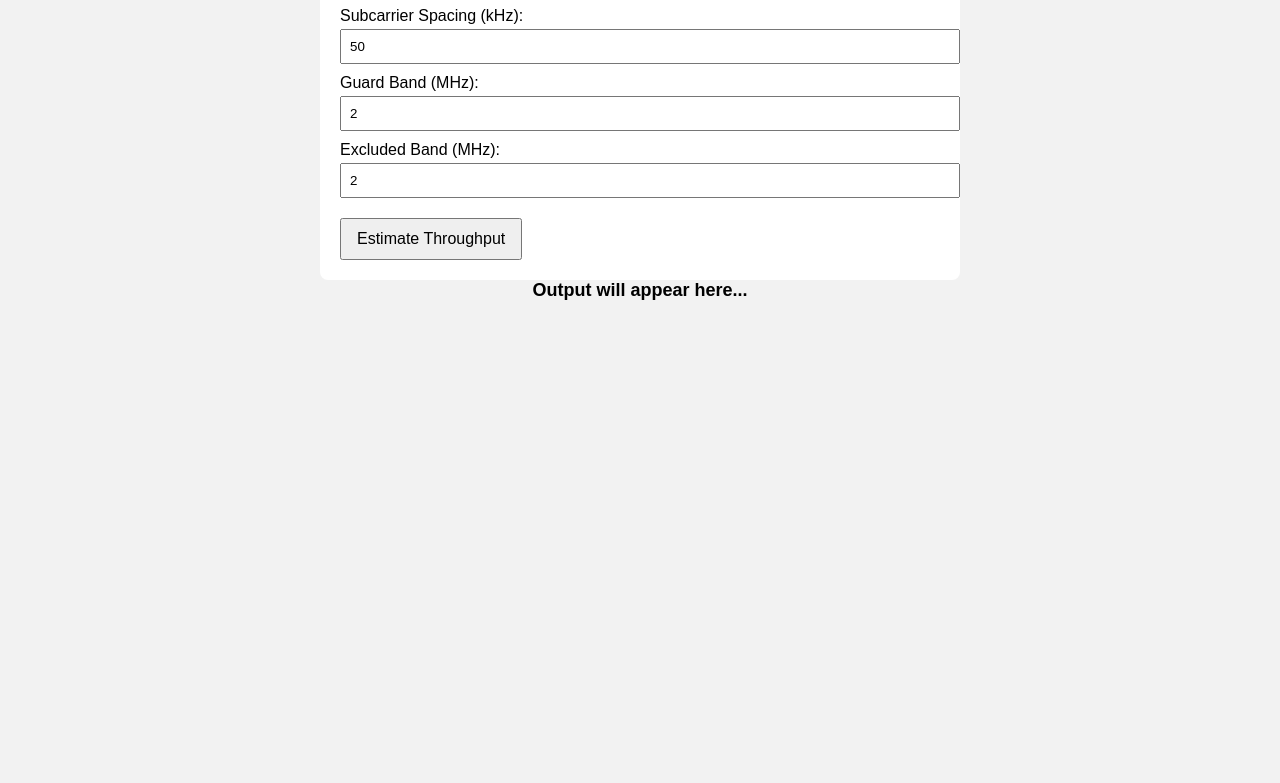
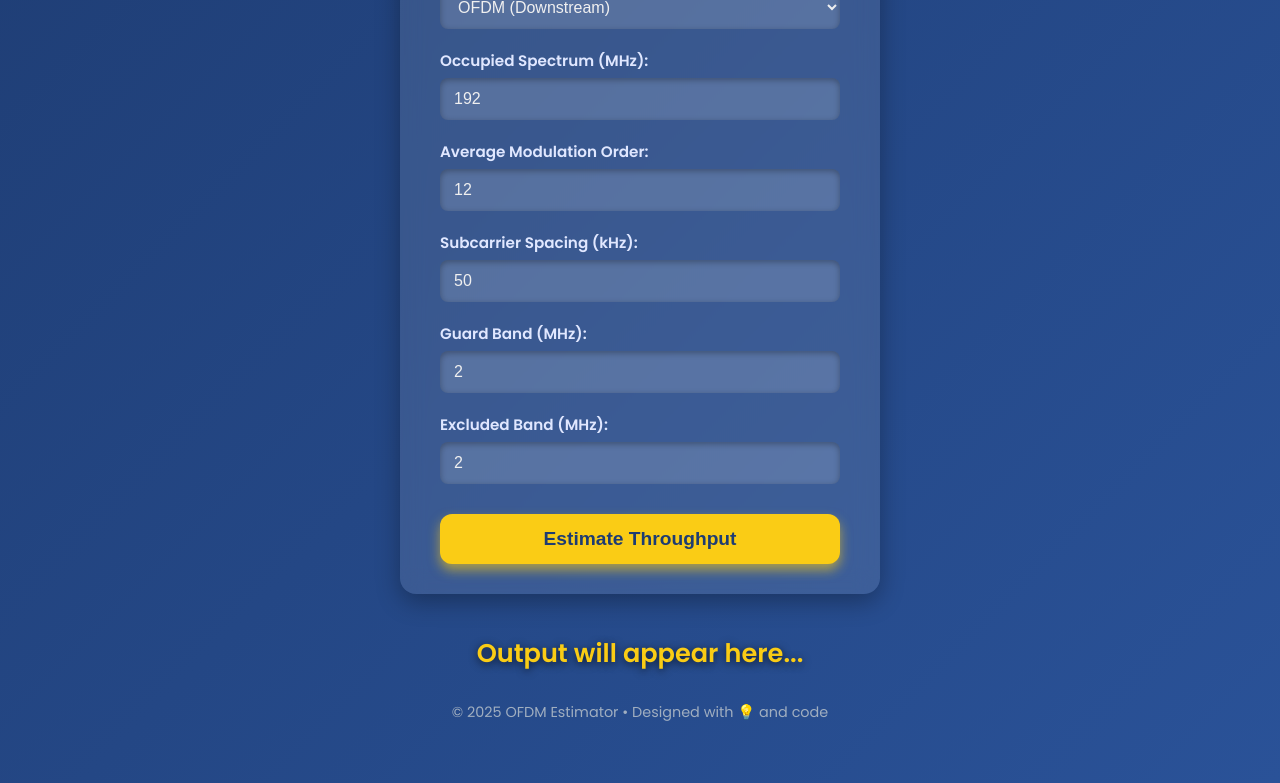
Before and after one commit to BradyVolpe/ofdmEstimator, a plain HTML site: page index.html in a window 1280 px wide. Shown: the part 332-1115 px from the top of the page. Before the commit the page ends 800 px from the top, so only its background shows below. Drawn offline with Linux system fonts and the light colour scheme.

Commit message:
changed port due to conflict and updated UI

```diff
--- a/index.html
+++ b/index.html
@@ -1,76 +1,173 @@
 <!DOCTYPE html>
 <html lang="en">
 <head>
-    <meta charset="UTF-8">
+    <meta charset="UTF-8" />
     <title>OFDM/OFDMA Throughput Estimator</title>
     <style>
+        @import url('https://fonts.googleapis.com/css2?family=Poppins:wght@400;600&display=swap');
+
+        * {
+            box-sizing: border-box;
+        }
+
         body {
-            font-family: Arial, sans-serif;
-            padding: 20px;
-            background-color: #f2f2f2;
+            font-family: 'Poppins', Arial, sans-serif;
+            background: linear-gradient(135deg, #1e3c72, #2a5298);
+            color: #f0f0f0;
+            margin: 0;
+            min-height: 100vh;
+            display: flex;
+            flex-direction: column;
+            align-items: center;
+            padding: 40px 20px;
         }
+
         h1 {
+            font-weight: 600;
+            font-size: 2.8rem;
+            margin-bottom: 10px;
+            text-shadow: 0 2px 6px rgba(0,0,0,0.5);
+        }
+
+        .subtitle {
+            font-weight: 400;
+            font-size: 1.1rem;
+            margin-bottom: 40px;
+            color: #cbd5e1;
             text-align: center;
+            max-width: 600px;
         }
+
         .form-section {
-            background: white;
-            padding: 20px;
+            background: rgba(255, 255, 255, 0.1);
+            backdrop-filter: blur(12px);
+            border-radius: 16px;
+            padding: 30px 40px;
+            max-width: 480px;
+            width: 100%;
+            box-shadow: 0 8px 24px rgba(0,0,0,0.3);
+            transition: transform 0.3s ease;
+        }
+
+        .form-section:hover {
+            transform: translateY(-6px);
+        }
+
+        label {
+            display: block;
+            margin-top: 20px;
+            font-weight: 600;
+            font-size: 0.95rem;
+            color: #e0e7ff;
+        }
+
+        select, input[type=number] {
+            width: 100%;
+            padding: 12px 14px;
+            margin-top: 6px;
             border-radius: 8px;
-            margin-bottom: 20px;
-            max-width: 600px;
-            margin: auto;
+            border: none;
+            font-size: 1rem;
+            font-weight: 500;
+            background: rgba(255,255,255,0.15);
+            color: #f0f0f0;
+            box-shadow: inset 0 2px 6px rgba(0,0,0,0.3);
+            transition: background 0.3s ease;
         }
-        .form-section label {
-            display: block;
-            margin-top: 10px;
+
+        select:focus, input[type=number]:focus {
+            outline: none;
+            background: rgba(255,255,255,0.3);
+            box-shadow: 0 0 8px #7f9cf5;
+            color: #fff;
         }
-        .form-section input, .form-section select {
+
+        button {
+            margin-top: 30px;
             width: 100%;
-            padding: 8px;
-            margin-top: 4px;
+            padding: 14px 0;
+            font-size: 1.2rem;
+            font-weight: 700;
+            color: #1e3c72;
+            background: #facc15;
+            border: none;
+            border-radius: 12px;
+            cursor: pointer;
+            box-shadow: 0 6px 12px rgba(250,204,21,0.6);
+            transition: background 0.3s ease, box-shadow 0.3s ease;
         }
-        .form-section button {
-            margin-top: 20px;
-            padding: 10px 15px;
-            font-size: 16px;
+
+        button:hover {
+            background: #eab308;
+            box-shadow: 0 8px 20px rgba(234,179,8,0.8);
         }
+
         .output {
+            margin-top: 40px;
+            font-weight: 700;
+            font-size: 1.6rem;
+            color: #facc15;
             text-align: center;
-            font-weight: bold;
-            font-size: 18px;
+            text-shadow: 0 2px 8px rgba(0,0,0,0.7);
+            min-height: 48px;
+            user-select: none;
+        }
+
+        footer {
+            margin-top: auto;
+            padding: 20px 0;
+            font-size: 0.9rem;
+            color: #a0aec0;
+            text-align: center;
+            user-select: none;
+        }
+
+        @media (max-width: 520px) {
+            .form-section {
+                padding: 25px 20px;
+            }
+            h1 {
+                font-size: 2rem;
+            }
+            button {
+                font-size: 1rem;
+            }
         }
     </style>
 </head>
 <body>
 
 <h1>OFDM / OFDMA Throughput Estimator</h1>
+<div class="subtitle">Quickly estimate your channel throughput with customizable parameters.</div>
 
-<div class="form-section">
+<div class="form-section" role="form" aria-label="Throughput Estimator Form">
     <label for="channelType">Channel Type:</label>
-    <select id="channelType">
+    <select id="channelType" aria-required="true">
         <option value="ofdm">OFDM (Downstream)</option>
         <option value="ofdma">OFDMA (Upstream)</option>
     </select>
 
     <label for="occupiedSpectrum">Occupied Spectrum (MHz):</label>
-    <input type="number" id="occupiedSpectrum" value="192">
+    <input type="number" id="occupiedSpectrum" value="192" min="1" aria-required="true" />
 
     <label for="avgModOrder">Average Modulation Order:</label>
-    <input type="number" id="avgModOrder" value="12">
+    <input type="number" id="avgModOrder" value="12" min="1" aria-required="true" />
 
     <label for="subcarrierSpacing">Subcarrier Spacing (kHz):</label>
-    <input type="number" id="subcarrierSpacing" value="50">
+    <input type="number" id="subcarrierSpacing" value="50" min="1" aria-required="true" />
 
     <label for="guardBand">Guard Band (MHz):</label>
-    <input type="number" id="guardBand" value="2">
+    <input type="number" id="guardBand" value="2" min="0" aria-required="true" />
 
     <label for="excludedBand">Excluded Band (MHz):</label>
-    <input type="number" id="excludedBand" value="2">
+    <input type="number" id="excludedBand" value="2" min="0" aria-required="true" />
 
-    <button onclick="calculateThroughput()">Estimate Throughput</button>
+    <button onclick="calculateThroughput()" aria-label="Estimate Throughput">Estimate Throughput</button>
 </div>
 
-<div class="output" id="outputResult">Output will appear here...</div>
+<div class="output" id="outputResult" aria-live="polite" aria-atomic="true">Output will appear here...</div>
+
+<footer>© 2025 OFDM Estimator • Designed with 💡 and code</footer>
 
 <script>
     async function calculateThroughput() {
@@ -84,11 +181,21 @@
         };
 
         const query = new URLSearchParams(params).toString();
-        const response = await fetch(`/api/estimate?${query}`);
-        const data = await response.json();
+        try {
+            // Updated backend URL with explicit host and port
+            const response = await fetch(`http://localhost:5001/api/estimate?${query}`);
+            if (!response.ok) {
+                const errorText = await response.text();
+                throw new Error(`HTTP ${response.status}: ${errorText}`);
+            }
+            const data = await response.json();
 
-        document.getElementById('outputResult').textContent =
-            `${params.type.toUpperCase()} Estimated Throughput: ${data.throughput} Gbps`;
+            document.getElementById('outputResult').textContent =
+                `${params.type.toUpperCase()} Estimated Throughput: ${data.throughput} Gbps`;
+        } catch (error) {
+            document.getElementById('outputResult').textContent = 'Error estimating throughput. Please try again.';
+            console.error('Fetch error:', error);
+        }
     }
 </script>
 
```
Also changed, not shown: 1 other file.
